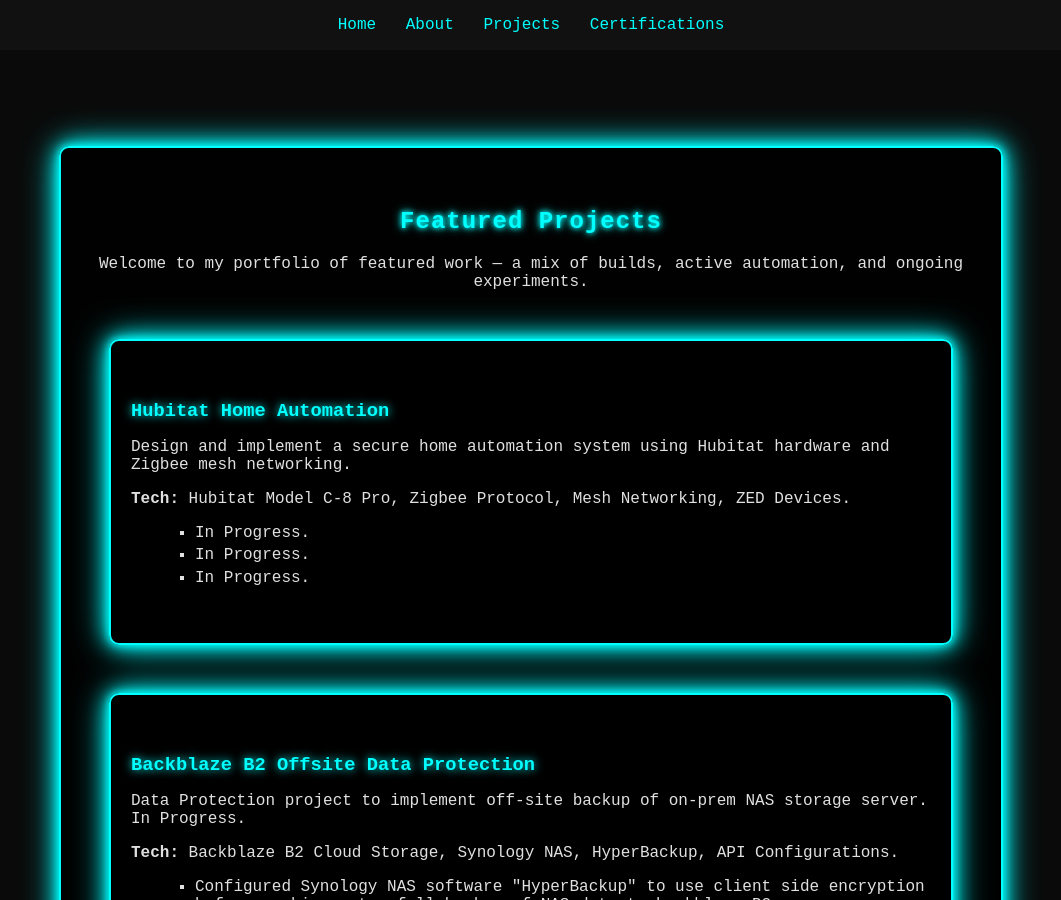
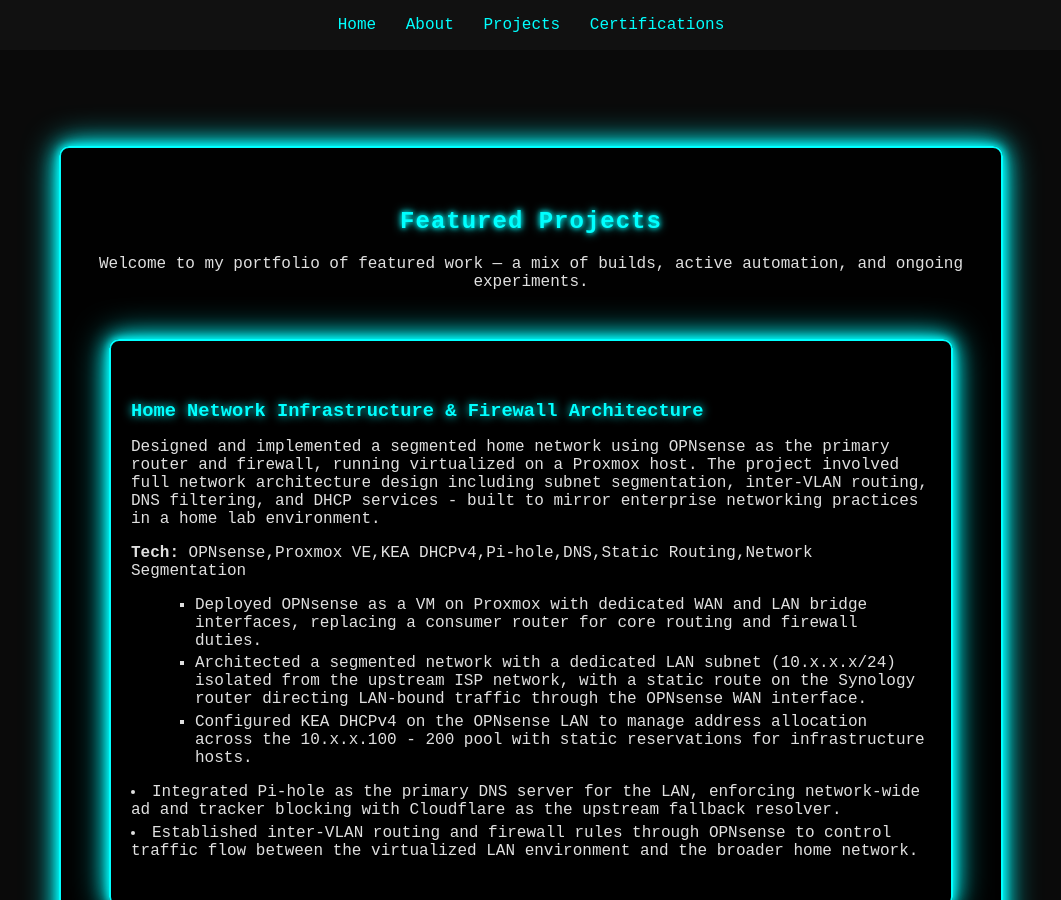
Before and after one commit to pearson-thaddeus-l/pearson-thaddeus-l-jekyll, a Jekyll site: the page built from projects.md, in a window 1280 px wide and 900 px high. Shown: the whole window, without its empty margins (109-1170 px from the left). Built offline with Jekyll 4.4.1, drawn with Linux system fonts in a browser that asks for light colours.

Commit message:
Adding Home Network Infrastructure and Firewall Architecture project.

```diff
--- a/projects.md
+++ b/projects.md
@@ -9,6 +9,21 @@
 <p>
 Welcome to my portfolio of featured work — a mix of builds, active automation, and ongoing experiments.
 </p>
+
+<div class="neon-border project-card">
+  <h3>Home Network Infrastructure & Firewall Architecture</h3>
+  <p>
+   Designed and implemented a segmented home network using OPNsense as the primary router and firewall, running virtualized on a Proxmox host. The project involved full network architecture design including subnet segmentation, inter-VLAN routing, DNS filtering, and DHCP services - built to mirror enterprise networking practices in a home lab environment.
+  </p>
+  <p><strong>Tech:</strong> OPNsense,Proxmox VE,KEA DHCPv4,Pi-hole,DNS,Static Routing,Network Segmentation</p>
+  <ul>
+    <li>Deployed OPNsense as a VM on Proxmox with dedicated WAN and LAN bridge interfaces, replacing a consumer router for core routing and firewall duties.</li>
+    <li>Architected a segmented network with a dedicated LAN subnet (10.x.x.x/24) isolated from the upstream ISP network, with a static route on the Synology router directing LAN-bound traffic through the OPNsense WAN interface.</li>
+    <li>Configured KEA DHCPv4 on the OPNsense LAN to manage address allocation across the 10.x.x.100 - 200 pool with static reservations for infrastructure hosts.</li>
+  </ul>
+    <li>Integrated Pi-hole as the primary DNS server for the LAN, enforcing network-wide ad and tracker blocking with Cloudflare as the upstream fallback resolver.</li>
+    <li>Established inter-VLAN routing and firewall rules through OPNsense to control traffic flow between the virtualized LAN environment and the broader home network.</li>
+</div>
 
 <div class="neon-border project-card">
   <h3>Hubitat Home Automation</h3>
```
